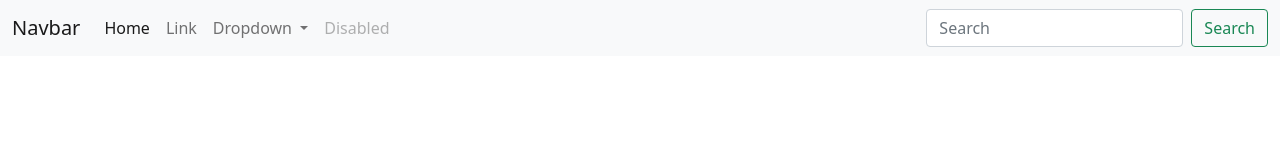
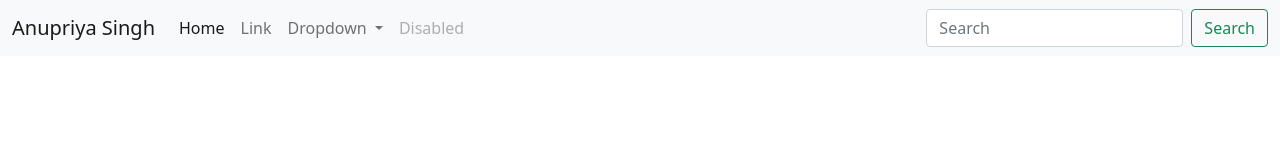
Before and after one commit to singhanupriya/test1, a plain HTML site: page index.html in a window 1280 px wide. Drawn offline with nearby package versions, Linux system fonts and the light colour scheme.

Commit message:
changed nav in branch second time

```diff
--- a/index.html
+++ b/index.html
@@ -13,7 +13,7 @@
   <body>
     <nav class="navbar navbar-expand-lg navbar-light bg-light">
         <div class="container-fluid">
-          <a class="navbar-brand" href="#">Navbar</a>
+          <a class="navbar-brand" href="#">Anupriya Singh</a>
           <button class="navbar-toggler" type="button" data-bs-toggle="collapse" data-bs-target="#navbarSupportedContent" aria-controls="navbarSupportedContent" aria-expanded="false" aria-label="Toggle navigation">
             <span class="navbar-toggler-icon"></span>
           </button>
```
